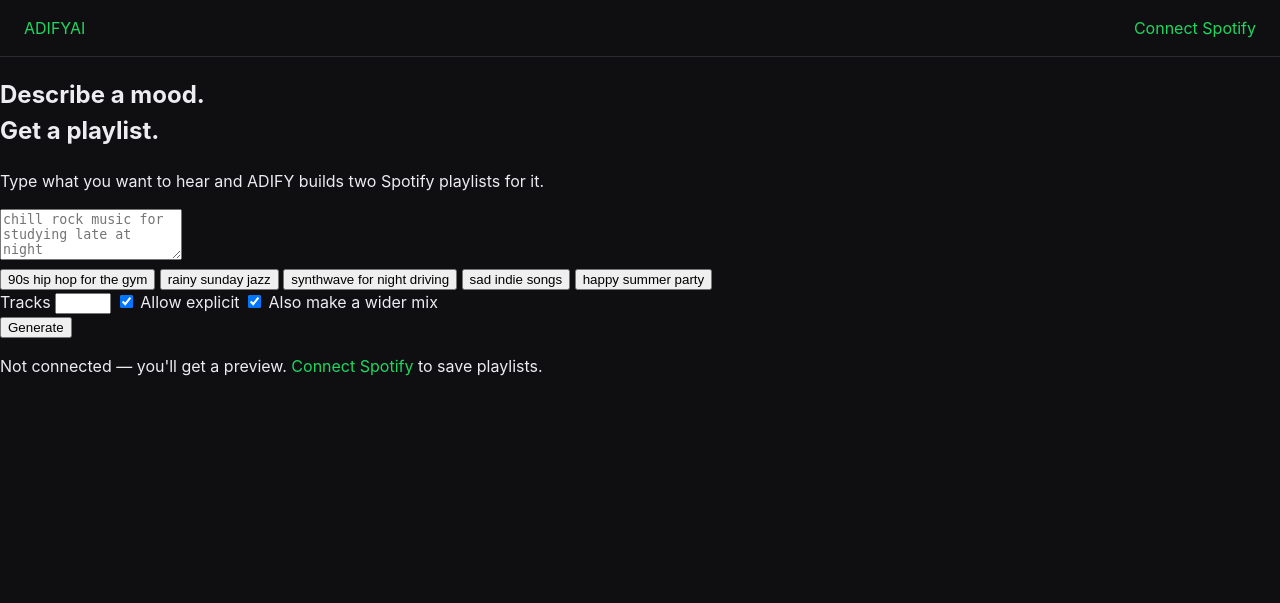
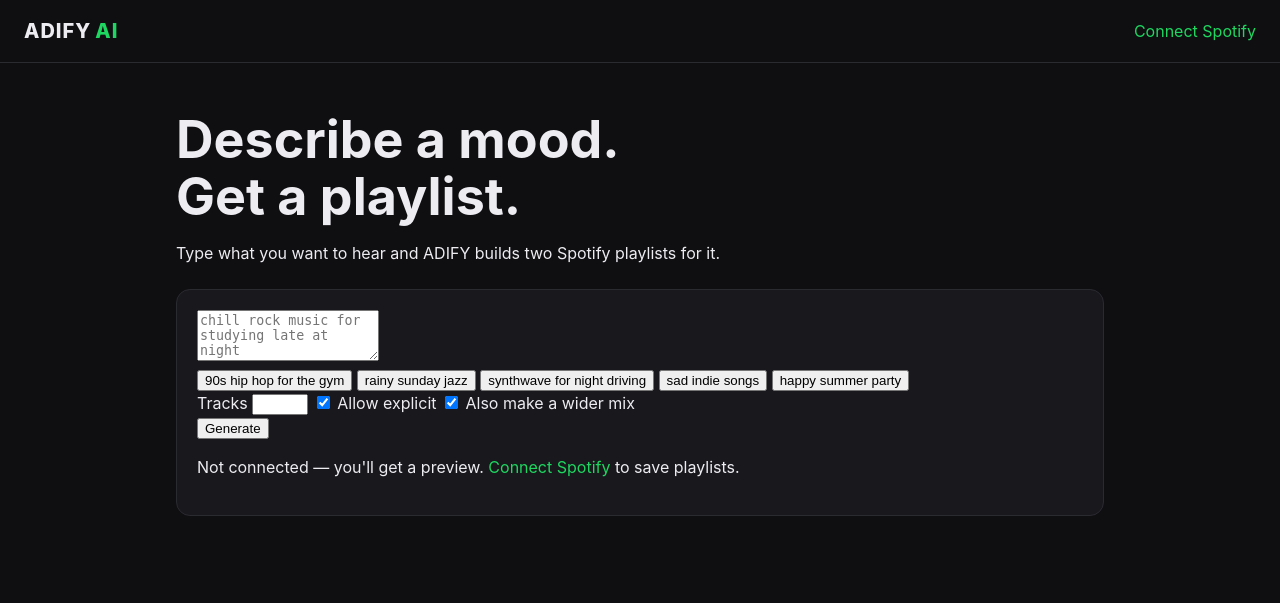
Before and after one commit to dykyivladk1/adify-ai, a Flask app: template adify/templates/index.html in a window 1280 px wide. Shown: the top 603 px of the page. Run offline with Flask 3, Linux system fonts and the light colour scheme; the template is opened without the code that fills it, so the values that code supplies are empty; parts of the project's set-up code (start-up, migrations or seed data) failed here and were passed over.

Commit message:
style .logo

```diff
--- a/adify/static/style.css
+++ b/adify/static/style.css
@@ -28,3 +28,18 @@ a:hover { text-decoration: underline; }
   border-bottom: 1px solid var(--line);
 }
 .topbar nav { display: flex; gap: 16px; align-items: center; }
+
+.logo { color: var(--text); font-weight: 800; letter-spacing: 1px; font-size: 20px; }
+.logo span { color: var(--accent); margin-left: 4px; }
+
+.container { max-width: 960px; margin: 0 auto; padding: 32px 16px 64px; }
+
+.hero h1 { font-size: clamp(32px, 6vw, 52px); line-height: 1.1; margin: 16px 0 8px; }
+
+.card {
+  background: var(--card);
+  border: 1px solid var(--line);
+  border-radius: 14px;
+  padding: 20px;
+  margin: 24px 0;
+}
```
